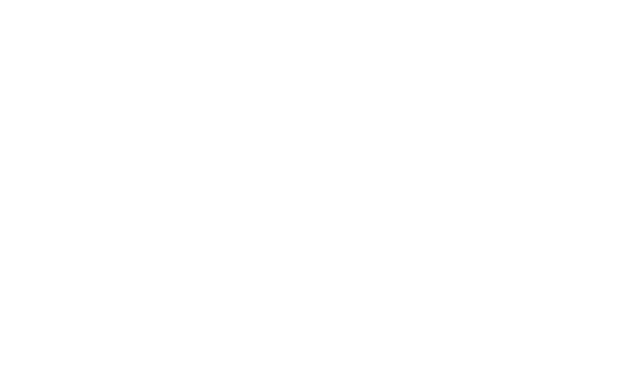
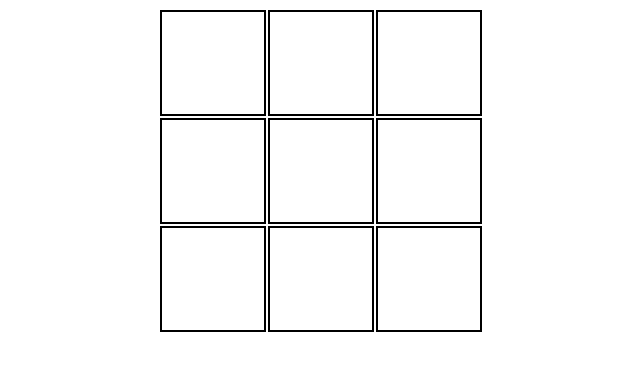
Before and after one commit to Nmelms/tic, a plain HTML site: page index.html in a window 1280 px wide. Shown: the whole page, without its empty margins (319-959 px from the left). Drawn offline with Linux system fonts and the light colour scheme.

Commit message:
added colors and same box logic

```diff
--- a/index.html
+++ b/index.html
@@ -9,6 +9,22 @@
     <title>Document</title>
 </head>
 <body>
-
+    <table class="board">
+        <tr>
+            <td onclick="getId(id)"; class="box" id="1"></td>
+            <td onclick="getId(id)"; class="box" id="2"></td>
+            <td onclick="getId(id)"; class="box" id="3"></td>
+        </tr>
+        <tr>
+            <td onclick="getId(id)"; class="box" id="4"></td>
+            <td onclick="getId(id)"; class="box" id="5"></td>
+            <td onclick="getId(id)"; class="box" id="6"><fda/td>
+        </tr>
+        <tr>
+            <td onclick="getId(id)"; class="box" id="7"></td>
+            <td onclick="getId(id)"; class="box" id="8"></td>
+            <td onclick="getId(id)"; class="box" id="9"></td>
+        </tr>
+    </table>
 </body>
 </html>
--- a/script.js
+++ b/script.js
@@ -0,0 +1,44 @@
+let playerTurn = 1;
+let player1Blocks = [];
+let player2Blocks = []
+
+const winningCombos =[
+    ['1', '2', '3'],
+    ['1', '4', '7']
+    ['1', '5', '9'],
+    ['2', '5', '8'],
+    ['3', '6', '9'],
+    ['4', '5', '6'],
+    ['7', '8', '9']
+]
+
+function getId(id){
+
+    if (playerTurn == 1){
+        if(!player2Blocks.includes(id)){
+            document.getElementById(id).style.backgroundColor = 'red';
+            playerTurn += 1;
+            player1Blocks.push(id)
+        }else{
+            alert('choose a different box')
+        }
+
+    }else{
+        if(!player1Blocks.includes(id)){
+            document.getElementById(id).style.backgroundColor = 'blue';
+            playerTurn -= 1;
+            player2Blocks.push(id)
+        }else{
+            alert('choose a different box')
+        }
+
+
+    }
+
+
+    for (let i = 0; i <= winningCombos.length; i++){
+        if (player1Blocks.includes(winningCombos[i])){
+            console.log('fdafdsa')
+        }
+    }
+}
--- a/style.css
+++ b/style.css
@@ -0,0 +1,10 @@
+.board{
+    margin-left: auto;
+    margin-right: auto;
+    margin-top: auto;
+}
+.box{
+    border: 2px solid black;
+    height:100px;
+    width: 100px;
+}
```
